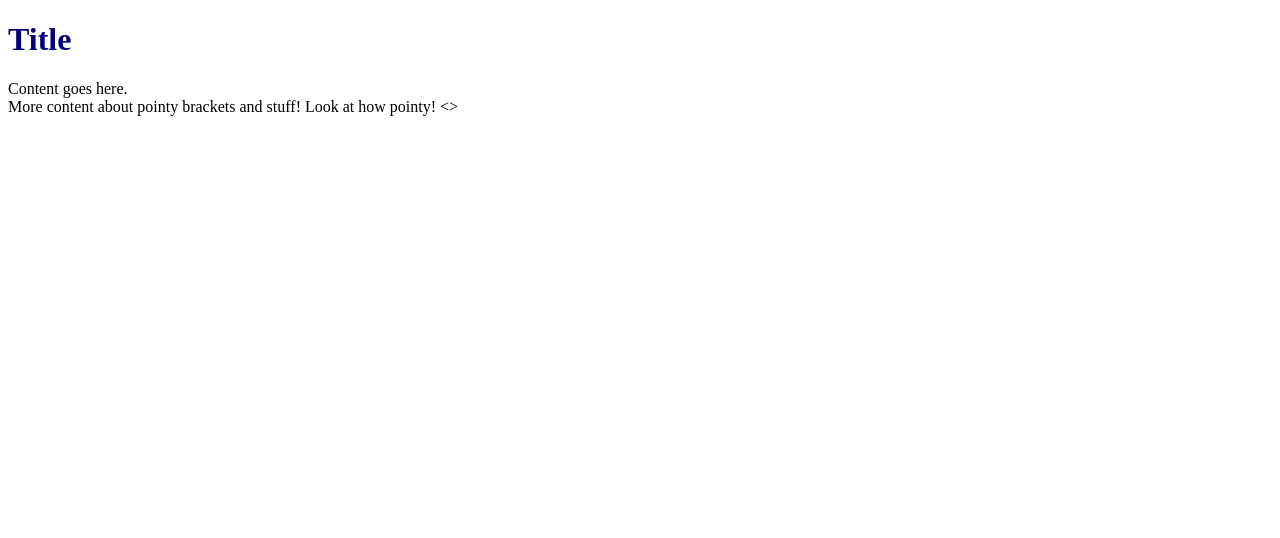
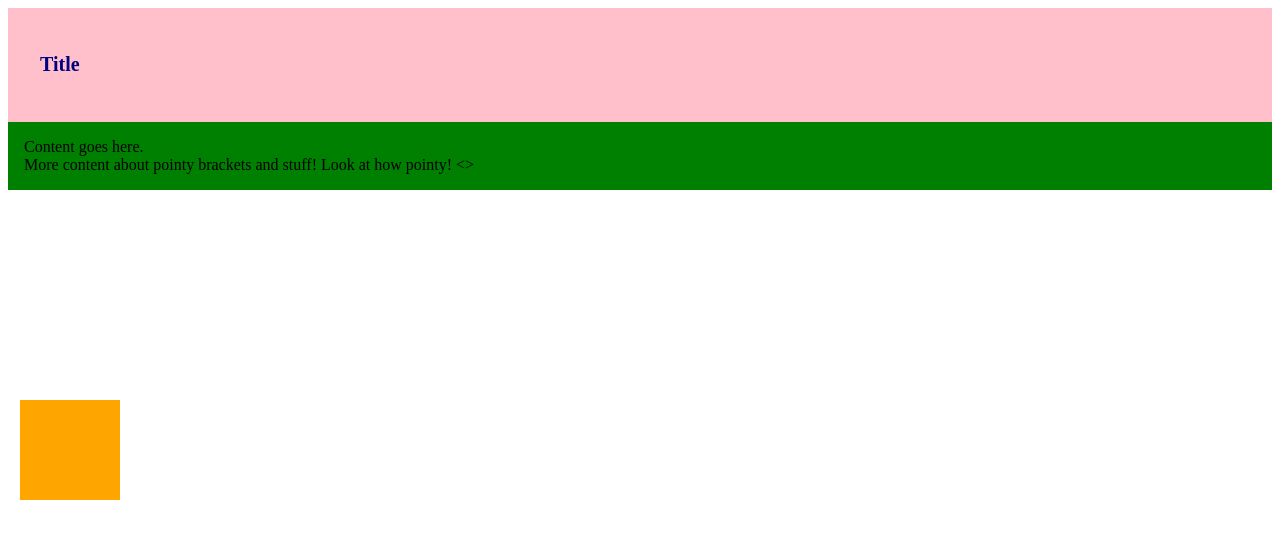
Before and after one commit to jacobcons/cs133-labs, a plain HTML site: page lab2/ex1.html in a window 1280 px wide. Drawn offline with Linux system fonts and the light colour scheme.

Commit message:
styles for ex1

```diff
--- a/lab2/ex1.html
+++ b/lab2/ex1.html
@@ -3,18 +3,18 @@
     <head>
         <title>Title</title>
         <!--COMMENT: Sure hoping this is actually a comment-->
-        <style>
-          .title {
-            font-size: 2rem;
-            font-weight: bold;
-            color: navy;
-          }
-        </style>
+        <link rel="stylesheet" type="text/css" href="ex2.css">
     </head>
     <body>
-        <h1 class="title">Title</h1>
+        <div id="top-block">
+          <h1 class="title">Title</h1>
+        </div>
 
-        Content goes here.
-        <div id="further-content">More content about pointy brackets and stuff! Look at how pointy! &lt;&gt;</div>
+        <div id="content-block">
+          Content goes here.
+          <div id="further-content">More content about pointy brackets and stuff! Look at how pointy! &lt;&gt;</div>
+        </div>
+
+        <div id="floater"></div>
     </body>
 </html>
--- /dev/null
+++ b/lab2/ex2.css
@@ -0,0 +1,24 @@
+.title {
+  font-size: 1.25rem;
+  font-weight: bold;
+  color: navy;
+}
+
+#top-block {
+  background-color: pink;
+  padding: 2rem;
+}
+
+#content-block {
+  background-color: green;
+  padding: 1rem;
+}
+
+#floater {
+  position: absolute;
+  left: 20px;
+  top: 400px;
+  background-color: orange;
+  width: 100px;
+  height: 100px;
+}
```
